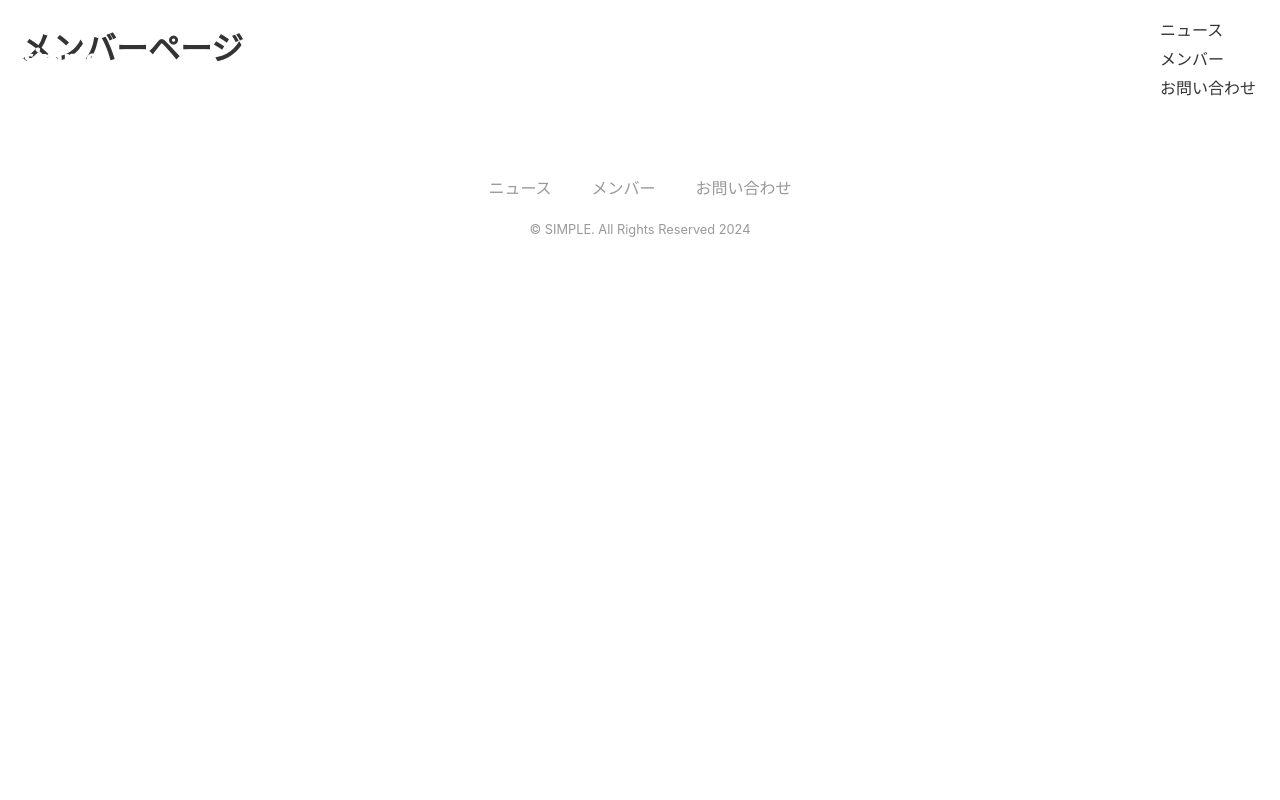
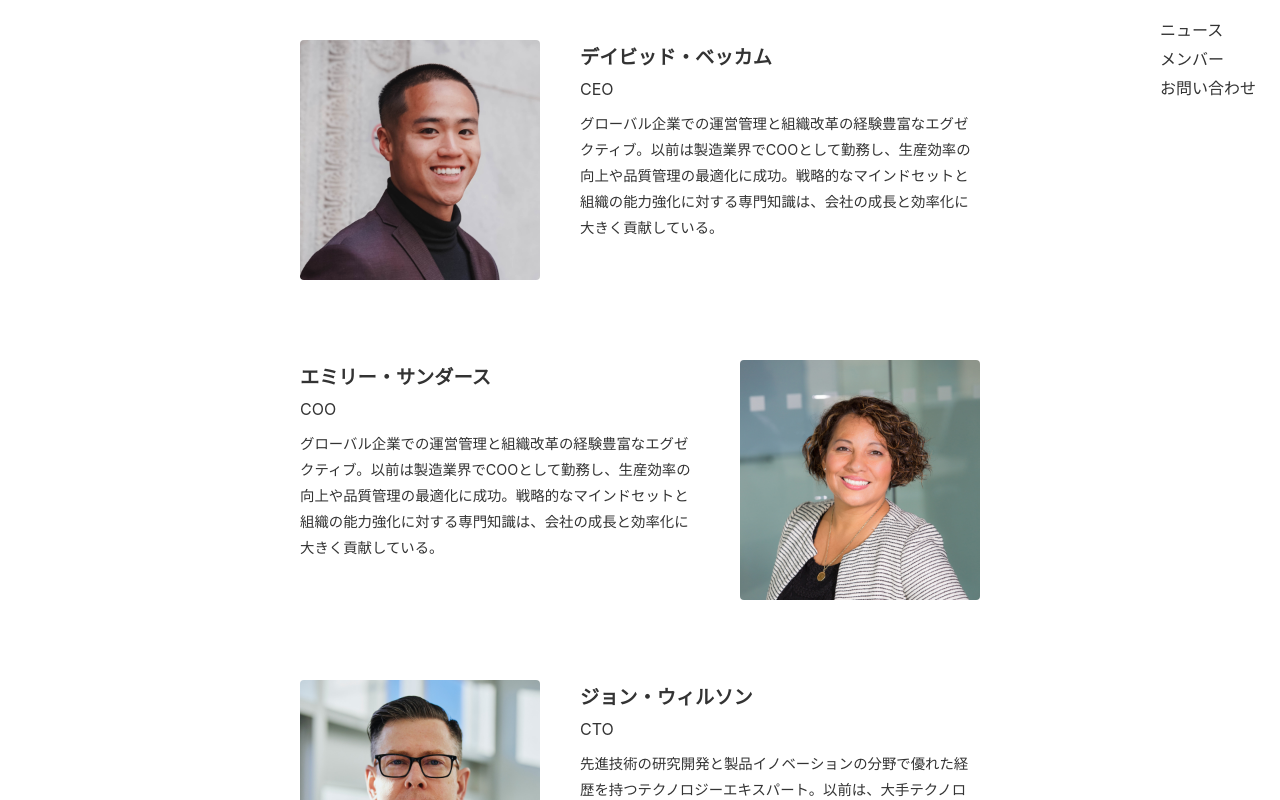
Before and after one commit to Zakky4/falsolateral-com, a Next.js app: page /members in a window 1280 px wide. Shown: the top 800 px of the page. Built offline with nearby package versions, Linux system fonts and the light colour scheme.

Commit message:
Member Layout

```diff
--- /dev/null
+++ b/app/_components/Sheet/index.module.css
@@ -0,0 +1,21 @@
+.container {
+  position: relative;
+  background-color: #fff;
+  width: 840px;
+  margin: -40px auto 0;
+  padding: 80px;
+  border-radius: 8px;
+}
+
+@media (max-width: 920px) {
+  .container {
+    width: calc(100% - 80px);
+  }
+}
+
+@media (max-width: 640px) {
+  .container {
+    width: calc(100% - 32px);
+    padding: 40px 16px;
+  }
+}
--- /dev/null
+++ b/app/_components/Sheet/index.tsx
@@ -0,0 +1,9 @@
+import styles from './index.module.css';
+
+type Props = {
+  children: React.ReactNode;
+};
+
+export default function Sheet({ children }: Props) {
+  return <div className={styles.container}>{children}</div>;
+}
--- /dev/null
+++ b/app/members/layout.tsx
@@ -0,0 +1,21 @@
+// import { GoogleAnalytics } from '@next/third-parties/google';
+import Sheet from "@/app/_components/Sheet";
+// import Hero from '@/app/_components/Hero';
+
+export const metadata = {
+  title: "メンバー",
+};
+
+type Props = {
+  children: React.ReactNode;
+};
+
+export default function RootLayout({ children }: Props) {
+  return (
+    <>
+      {/* <Hero title="Members" sub="メンバー" /> */}
+      <Sheet>{children}</Sheet>
+      {/* <GoogleAnalytics gaId="G-XXX" /> */}
+    </>
+  );
+}
--- a/app/members/page.tsx
+++ b/app/members/page.tsx
@@ -1,7 +1,72 @@
+import Image from "next/image";
+import styles from './page.module.css';
+
+const data = {
+  contents: [
+    {
+      id: "1",
+      image: {
+        url: "/img-member1.jpg",
+        width: 240,
+        height: 240,
+      },
+      name: "デイビッド・ベッカム",
+      position: "CEO",
+      profile:
+        "グローバル企業での運営管理と組織改革の経験豊富なエグゼクティブ。以前は製造業界でCOOとして勤務し、生産効率の向上や品質管理の最適化に成功。戦略的なマインドセットと組織の能力強化に対する専門知識は、会社の成長と効率化に大きく貢献している。",
+    },
+    {
+      id: "2",
+      image: {
+        url: "/img-member2.jpg",
+        width: 240,
+        height: 240,
+      },
+      name: "エミリー・サンダース",
+      position: "COO",
+      profile:
+        "グローバル企業での運営管理と組織改革の経験豊富なエグゼクティブ。以前は製造業界でCOOとして勤務し、生産効率の向上や品質管理の最適化に成功。戦略的なマインドセットと組織の能力強化に対する専門知識は、会社の成長と効率化に大きく貢献している。",
+    },
+    {
+      id: "3",
+      image: {
+        url: "/img-member3.jpg",
+        width: 240,
+        height: 240,
+      },
+      name: "ジョン・ウィルソン",
+      position: "CTO",
+      profile:
+        "先進技術の研究開発と製品イノベーションの分野で優れた経歴を持つテクノロジーエキスパート。以前は、大手テクノロジー企業の研究開発部門で主任エンジニアとして勤務し、革新的な製品の開発に携わった。最新の技術トレンドに精通し、当社の製品ポートフォリオを革新的かつ競争力のあるものにするためにリサーチと開発をリードしている。",
+    },
+  ],
+};
+
 export default function Page() {
   return (
-    <div style={{ margin: 20 }}>
-      <h1>メンバーページ</h1>
-    </div>
+    <div className={styles.container}>
+    {data.contents.length === 0 ? (
+      <p className={styles.empty}>メンバーが登録されていません。</p>
+    ) : (
+      <ul>
+        {data.contents.map((member) => (
+          <li key={member.id} className={styles.list}>
+            <Image
+              src={member.image.url}
+              alt=""
+              width={member.image.width}
+              height={member.image.height}
+              className={styles.image}
+            />
+            <dl>
+              <dt className={styles.name}>{member.name}</dt>
+              <dd className={styles.position}>{member.position}</dd>
+              <dd className={styles.profile}>{member.profile}</dd>
+            </dl>
+          </li>
+        ))}
+      </ul>
+    )}
+  </div>
   );
 }
```
